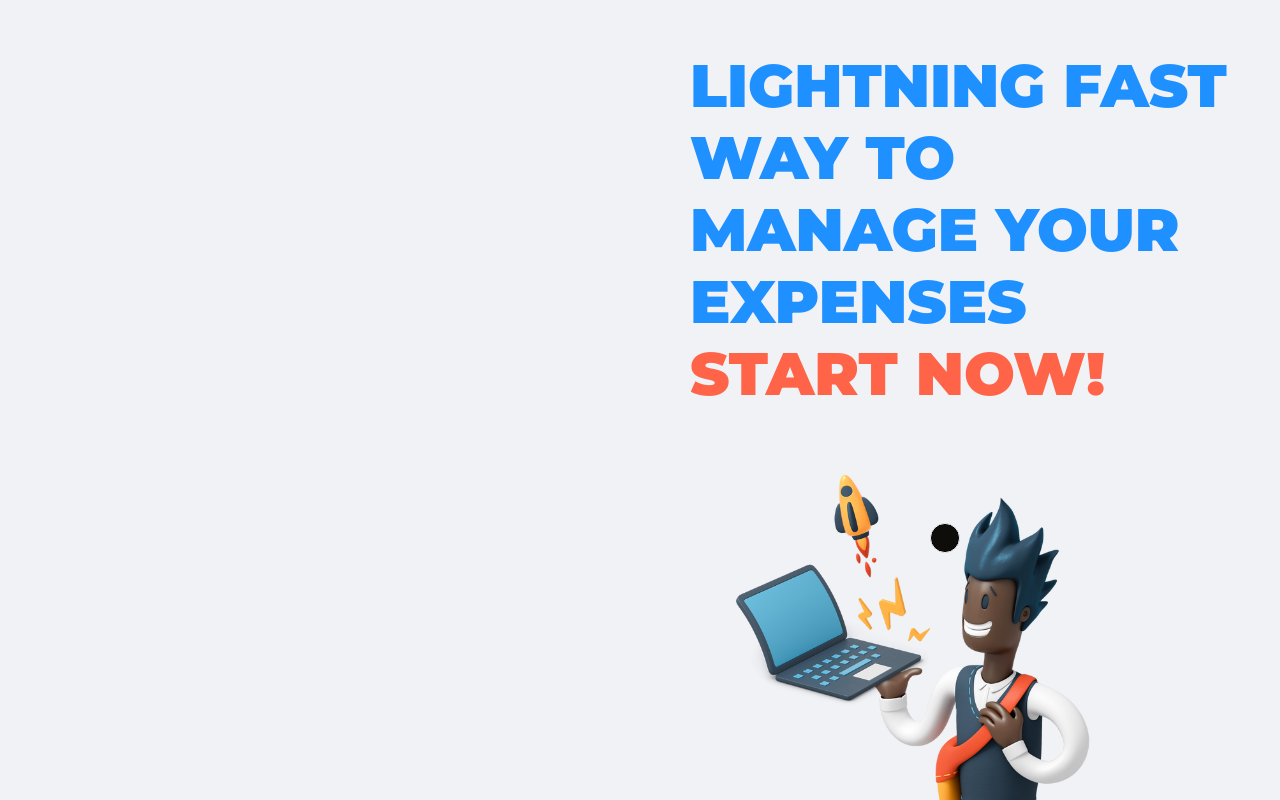
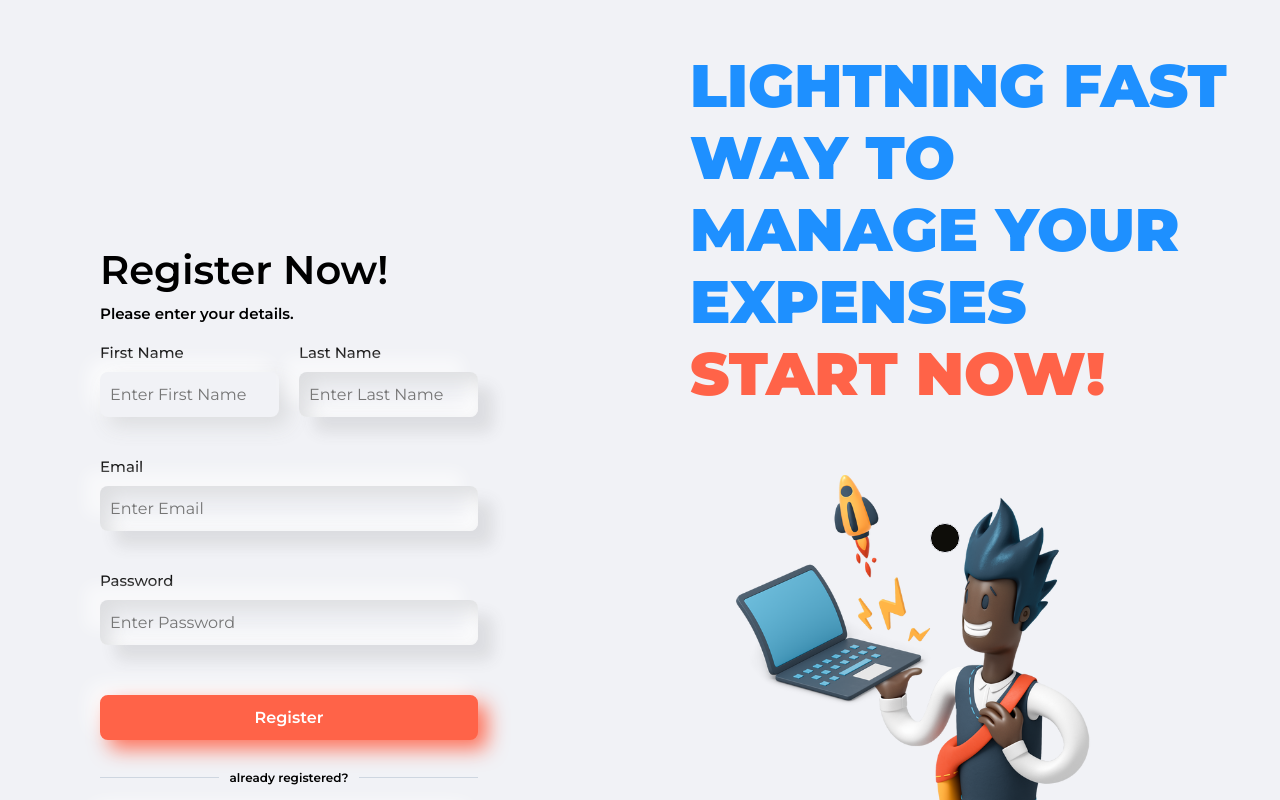
Before and after one commit to saaranshM/expense-tracker, a React (Create React App) app in the folder client/: page /register in a window 1280 px wide. Shown: the top 800 px of the page. Built offline with nearby package versions, Linux system fonts and the light colour scheme.

Commit message:
added register user form

```diff
--- a/client/src/components/Login/LoginFormMain.tsx
+++ b/client/src/components/Login/LoginFormMain.tsx
@@ -25,8 +25,8 @@ const LoginFormMain: FC = () => {
     console.log(values);
   };
 
-  const createNewAccountHandler = () => {
-    console.log("crate");
+  const createNewAccountRouteHandler = () => {
+    console.log("create");
   };
   return (
     <Formik
@@ -56,7 +56,7 @@ const LoginFormMain: FC = () => {
             Log In
           </Button>
           <div className="login-form-main_or-text">or</div>
-          <Button type="button" onClick={createNewAccountHandler}>
+          <Button type="button" onClick={createNewAccountRouteHandler}>
             Create New Account
           </Button>
         </Form>
--- /dev/null
+++ b/client/src/components/Register/RegisterFormMain.tsx
@@ -0,0 +1,94 @@
+import { useEffect, useRef } from "react";
+import { Formik, Form } from "formik";
+import Button from "../common/Button";
+import Input from "../common/Input";
+import * as Yup from "yup";
+
+const RegisterFormMain = () => {
+  const firstNameRef = useRef<HTMLInputElement>(null);
+  const lastNameRef = useRef<HTMLInputElement>(null);
+  const emailRef = useRef<HTMLInputElement>(null);
+  const passwordRef = useRef<HTMLInputElement>(null);
+
+  useEffect(() => {
+    if (firstNameRef.current) {
+      firstNameRef.current.focus();
+    }
+  }, []);
+
+  const validate = Yup.object({
+    firstName: Yup.string()
+      .min(2, "First Name must be at least 2 characters")
+      .required("First Name is required"),
+    lastName: Yup.string().min(2, "Last Name must be at least 2 characters"),
+    email: Yup.string().email("Email is invalid").required("Email is required"),
+    password: Yup.string()
+      .min(8, "Password must be at least 8 characters")
+      .required("Password is required"),
+  });
+
+  const registerHandler = (values: {
+    email: string;
+    password: string;
+    firstName: string;
+    lastName: string;
+  }) => {
+    console.log(values);
+  };
+
+  const loginNowRouteHandler = () => {
+    console.log("login route");
+  };
+
+  return (
+    <Formik
+      initialValues={{
+        firstName: "",
+        lastName: "",
+        email: "",
+        password: "",
+      }}
+      validationSchema={validate}
+      onSubmit={registerHandler}>
+      <Form className="register-form-main" action="submit">
+        <Input
+          type="text"
+          label="first name"
+          name="firstName"
+          placeholder="Enter First Name"
+          ref={firstNameRef}
+        />
+        <Input
+          type="text"
+          label="last name"
+          name="lastName"
+          placeholder="Enter Last Name"
+          ref={lastNameRef}
+        />
+        <Input
+          type="email"
+          label="email"
+          name="email"
+          placeholder="Enter Email"
+          ref={emailRef}
+        />
+        <Input
+          type="password"
+          label="password"
+          name="password"
+          placeholder="Enter Password"
+          ref={passwordRef}
+        />
+        <Button primary type="submit">
+          Register
+        </Button>
+        <div className="login-form-main_or-text">already registered?</div>
+        <Button type="button" onClick={loginNowRouteHandler}>
+          Log In Now
+        </Button>
+      </Form>
+    </Formik>
+  );
+};
+
+export default RegisterFormMain;
--- /dev/null
+++ b/client/src/components/Register/RegisterForn.tsx
@@ -0,0 +1,17 @@
+import { FC } from "react";
+import RegisterFormMain from "./RegisterFormMain";
+
+const RegisterForm: FC = () => {
+  return (
+    <section className="register-form">
+      <div className="register-form_container">
+        <h2 className="register-form_heading">
+          Register Now! <p>Please enter your details.</p>
+        </h2>
+        <RegisterFormMain />
+      </div>
+    </section>
+  );
+};
+
+export default RegisterForm;
--- a/client/src/components/Register/RegisterScreen.tsx
+++ b/client/src/components/Register/RegisterScreen.tsx
@@ -1,4 +1,5 @@
 import { useRef, MouseEvent } from "react";
+import RegisterForm from "./RegisterForn";
 import { RegisterHero } from "./RegisterHero";
 
 export const RegisterScreen = () => {
@@ -11,6 +12,7 @@ export const RegisterScreen = () => {
   return (
     <section onMouseMove={handleMouseMove} className="register">
       <RegisterHero divRef={cursorRef} />
+      <RegisterForm />
     </section>
   );
 };
--- a/client/src/scss/abstract/_mixins.scss
+++ b/client/src/scss/abstract/_mixins.scss
@@ -75,3 +75,26 @@
     }
   }
 }
+
+@mixin form() {
+  padding: 5rem;
+  display: flex;
+  align-items: center;
+  width: 100%;
+
+  &_container {
+    display: flex;
+    flex-direction: column;
+    width: 70%;
+  }
+  &_heading {
+    font-weight: 600;
+    font-family: $font-primary;
+    font-size: 4rem;
+
+    & p {
+      font-size: 1.5rem;
+      margin-top: 1rem;
+    }
+  }
+}
--- a/client/src/scss/components/_login-form.scss
+++ b/client/src/scss/components/_login-form.scss
@@ -1,25 +1,6 @@
 .login-form {
+  @include form;
   grid-column: 2 / -1;
-  padding: 5rem;
-  display: flex;
-  align-items: center;
-  width: 100%;
-
-  &_container {
-    display: flex;
-    flex-direction: column;
-    width: 70%;
-  }
-  &_heading {
-    font-weight: 600;
-    font-family: $font-primary;
-    font-size: 4rem;
-
-    & p {
-      font-size: 1.5rem;
-      margin-top: 1rem;
-    }
-  }
 }
 
 .login-form-main {
--- /dev/null
+++ b/client/src/scss/components/_register-form.scss
@@ -0,0 +1,21 @@
+.register-form {
+  @include form;
+  grid-column: 1 / 2;
+  grid-row: 1 / 2;
+  margin-left: 5rem;
+}
+
+.register-form-main {
+  display: grid;
+  grid-template-rows: repeat(3, max-content);
+  grid-template-columns: 1fr 1fr;
+  column-gap: 2rem;
+
+  :nth-child(3),
+  :nth-child(4),
+  :nth-child(5),
+  :nth-child(6),
+  :nth-child(7) {
+    grid-column: 1 / -1;
+  }
+}
--- a/client/src/scss/index.scss
+++ b/client/src/scss/index.scss
@@ -11,5 +11,6 @@
 @import "components/login-form";
 @import "components/register-screen";
 @import "components/register-hero";
+@import "components/register-form";
 @import "components/input";
 @import "components/button";
```
